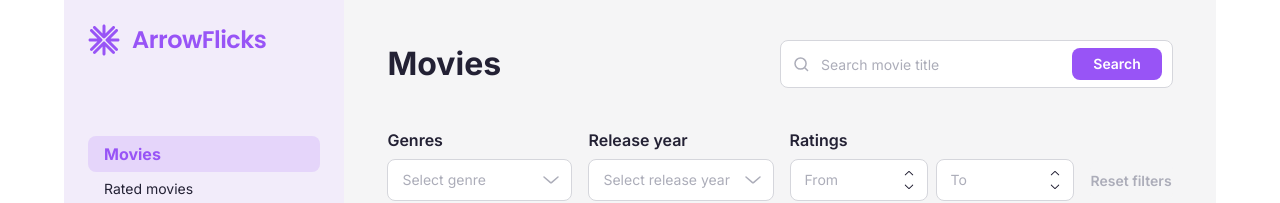
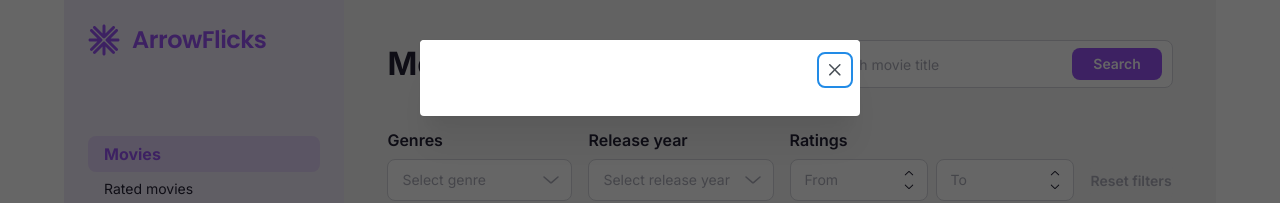
Before and after one commit to shish-ko/paralect, a React (Vite) app: page / in a window 1280 px wide. Shown: the top 203 px of the page. Built offline with nearby package versions, Linux system fonts and the light colour scheme.

Commit message:
exchange: modal_1

```diff
--- a/src/components/Default_UI/Default_UI.tsx
+++ b/src/components/Default_UI/Default_UI.tsx
@@ -3,12 +3,14 @@ import React from "react";
 import { Outlet } from "react-router-dom";
 import '@mantine/core/styles.css';
 import { Navbar } from "~comps/Navbar/Navbar";
+import { RateModal } from '~comps/RateModal/RateModal';
 
 export const Default_UI: React.FC = () => {
   return (
     <div className={styles.app}>
       <Navbar />
       <Outlet />
+      <RateModal />
     </div>
   );
 };
--- /dev/null
+++ b/src/components/RateModal/RateModal.tsx
@@ -0,0 +1,13 @@
+import { Button, Modal } from "@mantine/core"
+import { useDisclosure } from "@mantine/hooks";
+import { useState } from "react"
+
+export const RateModal = () => {
+  const [isOpen, {open, close}] = useDisclosure(true);
+
+  return (
+    <>
+      <Modal opened={isOpen} onClose={close}></Modal>
+    </>
+  );
+};
```
